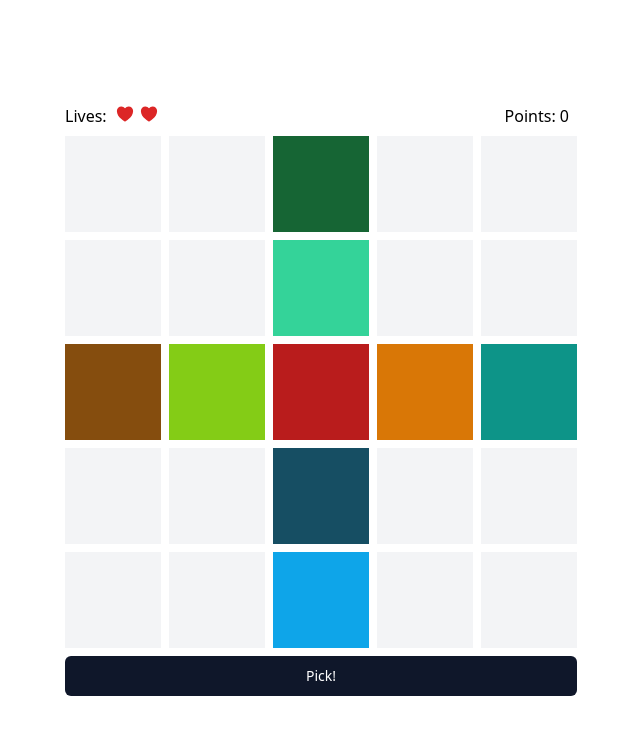
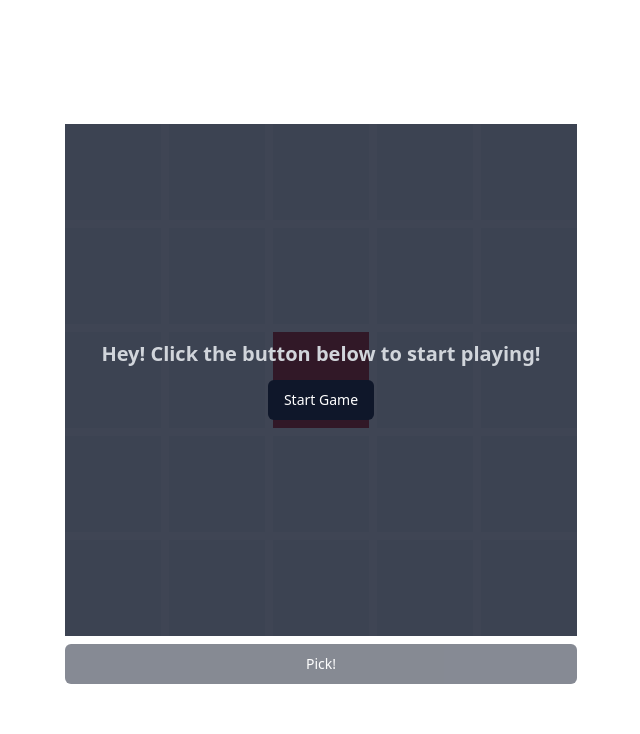
Before and after one commit to FelipeVa/random-cube-game, a React (Vite) app: page / in a window 1280 px wide. Shown: the top 734 px of the page, without its empty margins (319-959 px from the left). Built offline with nearby package versions, Linux system fonts and the light colour scheme.

Commit message:
chore: start screen added.

```diff
--- a/src/App.tsx
+++ b/src/App.tsx
@@ -11,8 +11,10 @@ import { GameBox } from '@/components/GameBox';
 import { LostGameResume } from '@/components/LostGameResume';
 import { GameContainer } from '@/components/GameContainer';
 import { GameInformation } from '@/components/GameInformation';
+import { StartGame } from '@/components/StartGame';
 
 function App() {
+  const [started, setStarted] = useState(false);
   const [winnerColor, setWinnerColor] = useState<string | null>(null);
   const [gameCell, setGameCell] = useState(generateArrayOfSizeBySize(5, '0'));
   const [centerX, centerY] = getIndexOfMiddleOfArrayOrArray(gameCell);
@@ -26,7 +28,8 @@ function App() {
   const interval = useRef<null | NodeJS.Timer>(null);
 
   const generateCellColors = (winnerColor: string) => {
-    const colorBag: string[] = [];
+    let colorBag: string[] = [];
+
     const coloredCells = gameCell.map((groupCell, indexGroup) =>
       groupCell.map((cell, indexCell) => {
         if (centerX === indexGroup && centerY === indexCell) {
@@ -51,29 +54,28 @@ function App() {
   };
 
   useEffect(() => {
-    if (lives !== 0) {
+    if (started && lives !== 0) {
       interval.current = setInterval(() => {
         if (canWin && !win) {
           onLose();
         }
 
-        onUpdateGame();
+        onGenerate();
       }, gameTimeout);
     }
 
     return () =>
       interval.current ? clearInterval(interval.current) : undefined;
-  }, [lives, gameTimeout, canWin, win]);
-
-  const onUpdateGame = () => {
-    const _winnerColor = colors[random(0, 11)];
-    setWin(false);
-    setWinnerColor(_winnerColor);
-    generateCellColors(_winnerColor);
-  };
+  }, [started, lives, gameTimeout, canWin, win]);
 
   const onGenerate = () => {
     const _winnerColor = colors[random(0, 11)];
+
+    if (win) {
+      setWin(false);
+    }
+
+    setWinnerColor(_winnerColor);
     generateCellColors(_winnerColor);
   };
 
@@ -92,10 +94,10 @@ function App() {
   };
 
   const onPick = () => {
+    onGenerate();
+
     if (interval.current) {
       clearInterval(interval.current);
-      interval.current = null;
-      onGenerate();
     }
 
     if (!canWin) {
@@ -112,19 +114,30 @@ function App() {
     onGenerate();
   };
 
+  const onStart = () => {
+    setStarted(true);
+  };
+
   return (
     <div className="h-screen w-full flex justify-center items-center dark:bg-slate-950">
       <div className="flex flex-col gap-2">
         <div className="dark:text-slate-400">
-          {lives > 0 ? <GameInformation lives={lives} points={points} /> : null}
+          {started && lives > 0 ? (
+            <GameInformation lives={lives} points={points} />
+          ) : null}
         </div>
         <GameContainer size={gameCell.length}>
-          {lives === 0 ? (
+          {!started ? <StartGame onStart={onStart} /> : null}
+          {started && lives === 0 ? (
             <LostGameResume points={points} onRestart={onRestart} />
           ) : null}
           <GameBox cells={gameCell} centers={[centerX, centerY]} />
         </GameContainer>
-        {lives > 0 ? <Button onClick={onPick}>Pick!</Button> : null}
+        {lives > 0 ? (
+          <Button onClick={onPick} disabled={!started}>
+            Pick!
+          </Button>
+        ) : null}
       </div>
     </div>
   );
--- /dev/null
+++ b/src/components/StartGame.tsx
@@ -0,0 +1,20 @@
+import React, { FC } from 'react';
+import { Button } from '@/components/ui/Button';
+
+type StartGameProps = {
+  onStart(): void;
+};
+const StartGame: FC<StartGameProps> = ({ onStart }) => {
+  return (
+    <div className="absolute flex flex-col space-y-3 justify-center items-center h-full w-full bg-slate-900/80">
+      <div className="text-xl font-bold text-gray-300">
+        Hey! Click the button below to start playing!
+      </div>
+      <Button onClick={onStart} className="bg-slate-900">
+        Start Game
+      </Button>
+    </div>
+  );
+};
+
+export { StartGame };
--- a/src/utilities/core.ts
+++ b/src/utilities/core.ts
@@ -68,11 +68,7 @@ export const generateRandomColorForCell = (
     return null;
   }
 
-  if (
-    !isWinnerColorTwoTimes &&
-    randomColor === winnerColor &&
-    winnerColors.length !== 2
-  ) {
+  if (!isWinnerColorTwoTimes && randomColor === winnerColor) {
     winnerColors.push(winnerColor);
 
     return winnerColor;
```
